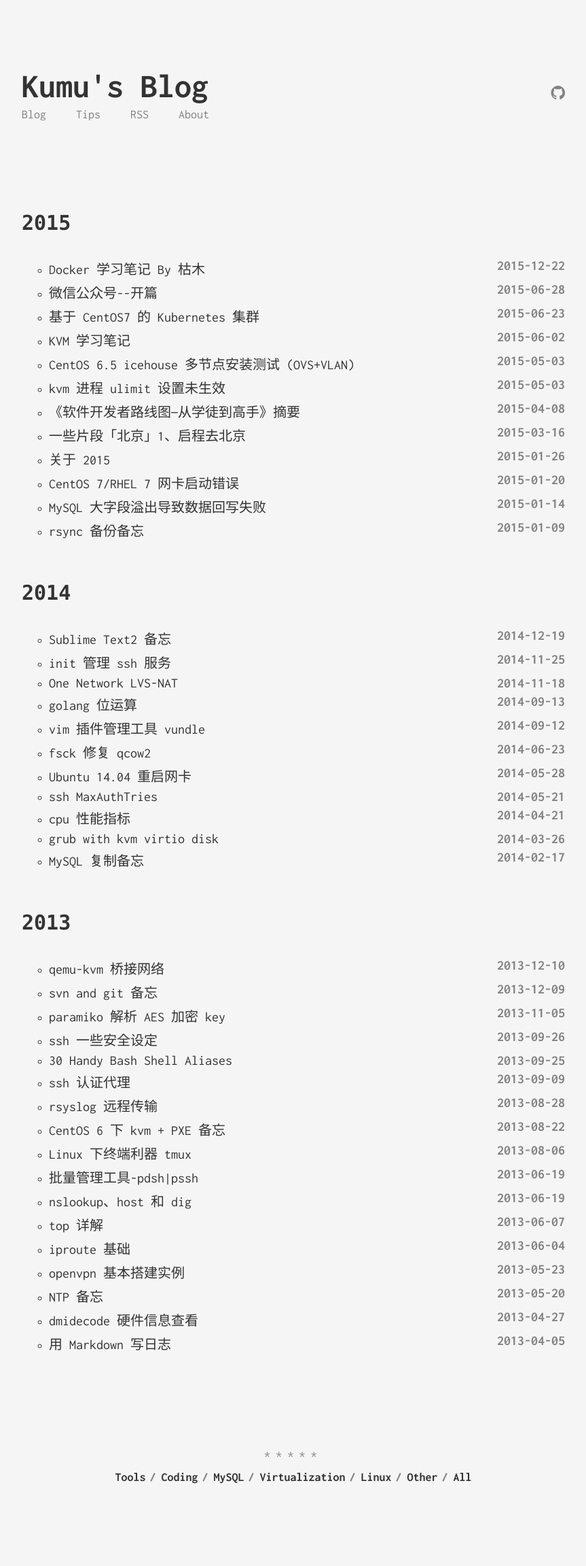
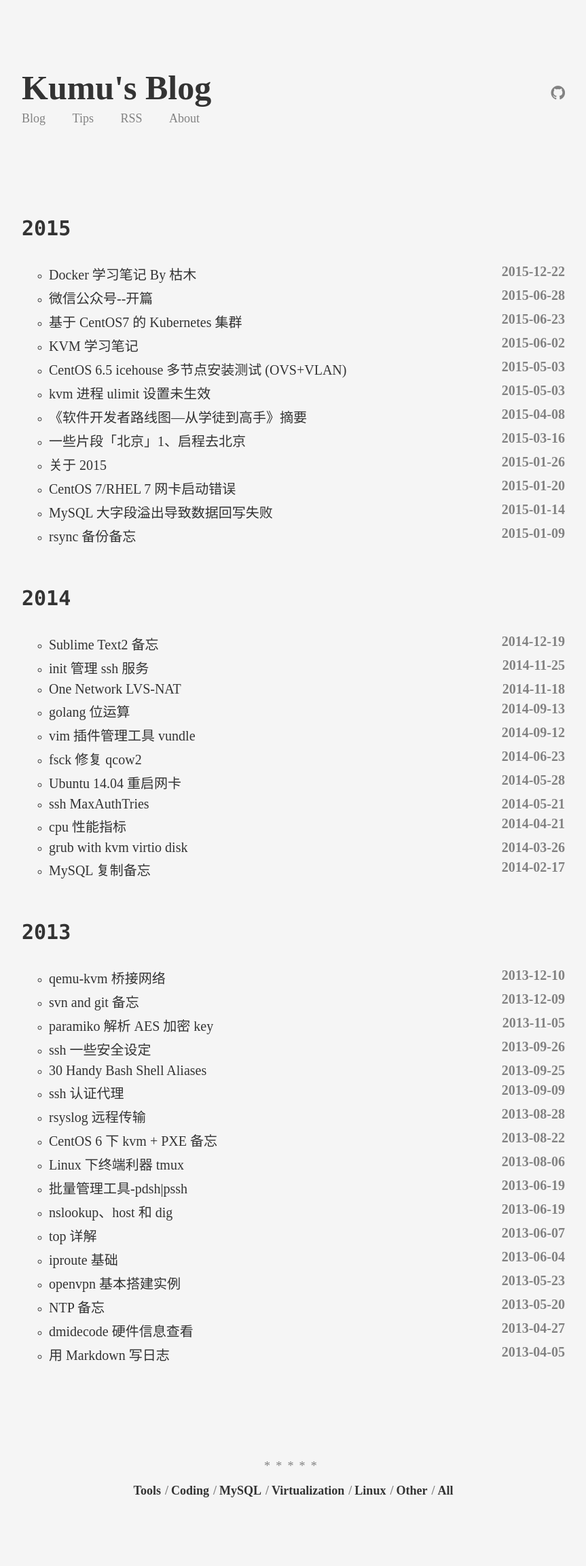
Before and after one commit to opskumu/opskumu.github.io, a Jekyll site: the page built from index.html, in a window 1280 px wide. Shown: the whole page at 68% size, without its empty margins (208-1071 px from the left). Built offline with Jekyll 4.4.1, drawn with Linux system fonts in a browser that asks for light colours; some web fonts are replaced; Markdown is read by kramdown in place of the engine named in the settings; before the commit the page ends 2281 px from its top, so only the background shows below that.

Commit message:
字体源更换.

```diff
--- a/_includes/externals/styling.html
+++ b/_includes/externals/styling.html
@@ -1,4 +1,4 @@
-<link href='http://fonts.googleapis.com/css?family=Inconsolata:400,700' rel='stylesheet' type='text/css'>
+<link href='http://fonts.useso.com/css?family=Inconsolata:400,700' rel='stylesheet' type='text/css'>
 <link rel="stylesheet" href="{{ "/assets/vendor/normalize-css/normalize.css" | prepend: site.baseurl }}">
 <link rel="stylesheet" href="{{ "/css/main.css" | prepend: site.baseurl }}">
 <link rel="stylesheet" href="{{ "/assets/vendor/highlight/styles/solarized_dark.css" | prepend: site.baseurl }}">
```
